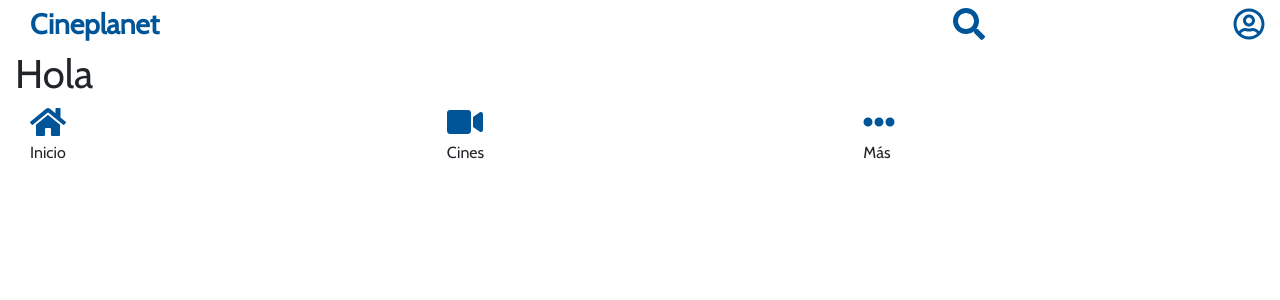
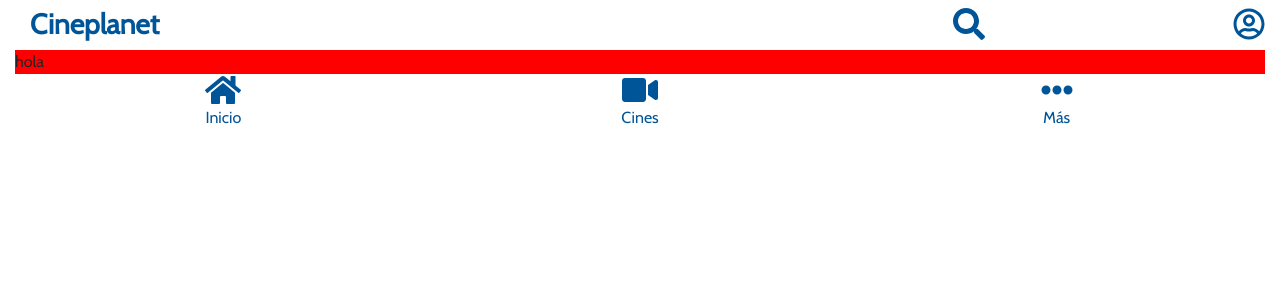
Before and after one commit to DDCenteno/Cineplanet, a React (Create React App) app: page / in a window 1280 px wide. Shown: the top 300 px of the page. Built offline with nearby package versions, Linux system fonts and the light colour scheme.

Commit message:
Background de la portada

```diff
--- a/public/index.html
+++ b/public/index.html
@@ -6,6 +6,7 @@
   <meta http-equiv="X-UA-Compatible" content="ie=edge">
   <link href="https://fonts.googleapis.com/css?family=Cabin" rel="stylesheet">
   <link rel="stylesheet" href="https://maxcdn.bootstrapcdn.com/bootstrap/4.0.0/css/bootstrap.min.css" integrity="sha384-Gn5384xqQ1aoWXA+058RXPxPg6fy4IWvTNh0E263XmFcJlSAwiGgFAW/dAiS6JXm" crossorigin="anonymous">
+  <!-- <link rel="stylesheet" href="../src/components/index.css"> -->
   <title>Cineplanet</title>
 </head>
 <body>
--- a/src/components/Footer.js
+++ b/src/components/Footer.js
@@ -2,18 +2,24 @@ import React from 'react';
 
 const Footer = () => (
     <div className="col-12 mb-2">
-        <div className="row justify-content-center">
-        <div className="col-4">
-            <i className="fas fa-home fa-2x text-blue"></i>
+        <div className="row justify-content-center align-items-center">
+        <div className="col-4 text-blue">
+        <div className="d-flex flex-column align-items-center">
+            <i className="fas fa-home fa-2x"></i>
             <p>Inicio</p>
             </div>
-        <div className="col-4">
-            <i className="fas fa-video fa-2x text-blue"></i>
+            </div>
+        <div className="col-4 text-blue">
+        <div className="d-flex flex-column align-items-center">
+            <i className="fas fa-video fa-2x"></i>
             <p>Cines</p>
             </div>
-        <div className="col-4">
-            <i className="fas fa-ellipsis-h fa-2x text-blue"></i>
+            </div>
+        <div className="col-4 text-blue">
+        <div className="d-flex flex-column align-items-center">
+            <i className="fas fa-ellipsis-h fa-2x"></i>
             <p>Más</p>
+            </div>
             </div>
         </div>
     </div>
--- a/src/components/Main.js
+++ b/src/components/Main.js
@@ -1,7 +1,9 @@
 import React from 'react';
 
 const Main = () => (
-    <h1>Hola</h1>
+    <div className="coverPage">
+    hola
+    </div>
 );
 
 export default Main;
--- a/src/index.css
+++ b/src/index.css
@@ -6,3 +6,8 @@
 .text-blue {
     color: #059;
 }
+
+.coverPage {
+    /* background-image: url('public/assets/images/portada.jpg'); */
+    background: red;
+}
```
Also changed, not shown: public/assets/images/portada.jpg (added).
